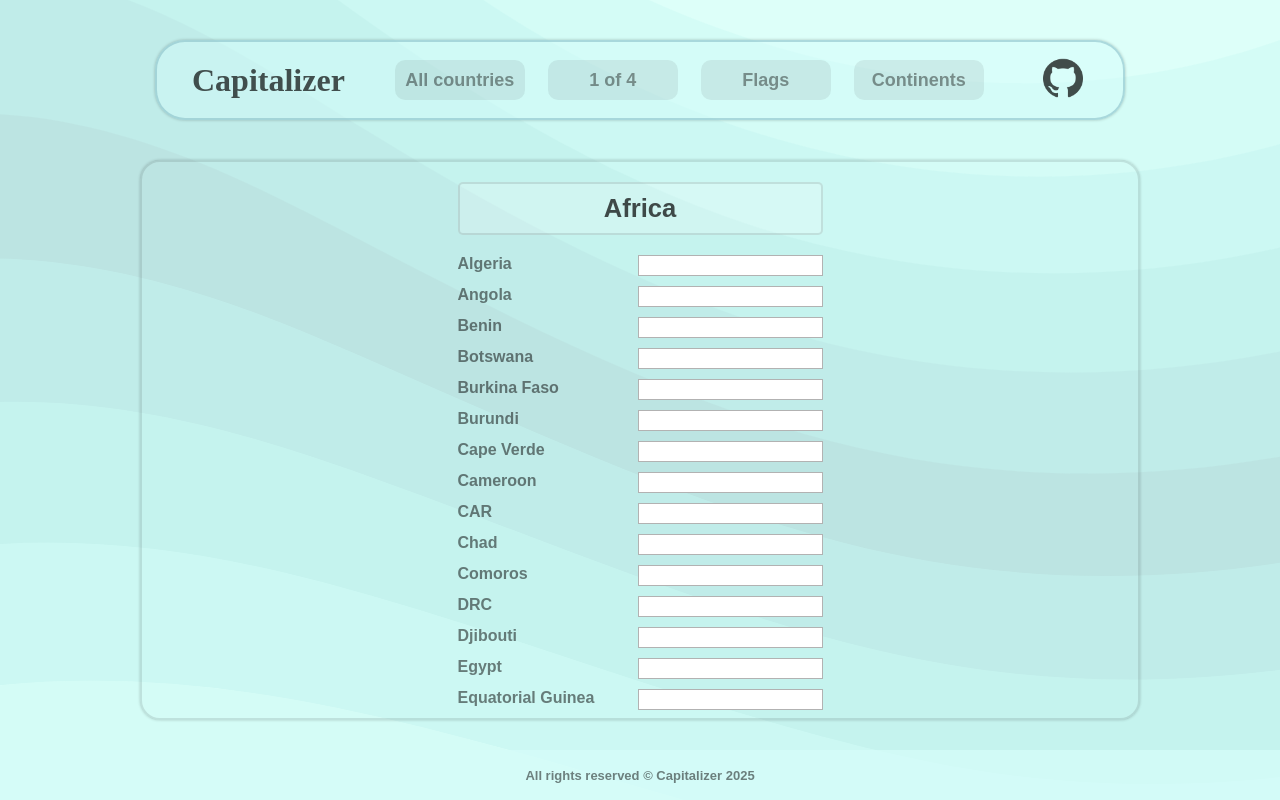
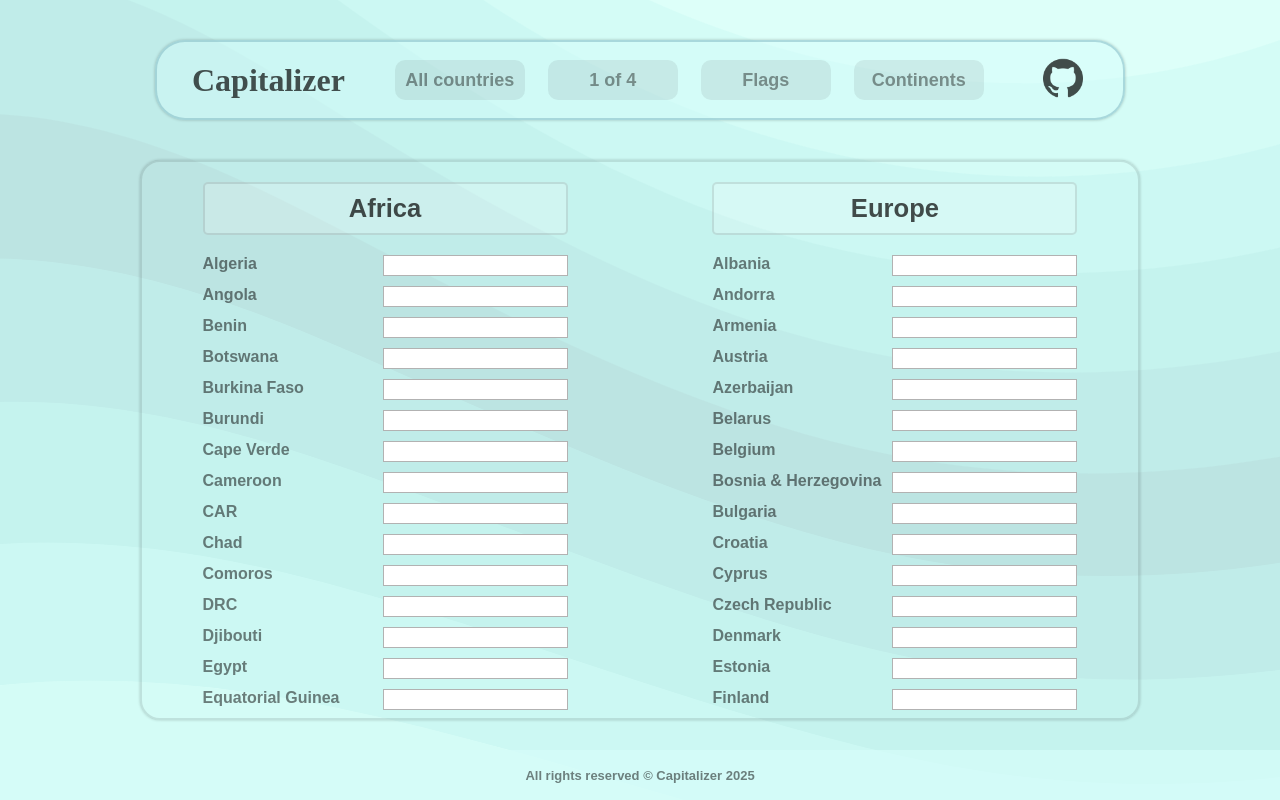
Before and after one commit to alecs007/Capitalizer, a React (Vite) app: page /all-countries in a window 1280 px wide. Built offline with nearby package versions, Linux system fonts and the light colour scheme; a web font is replaced by a local one.

Commit message:
Update AllCountries.css

```diff
--- a/src/pages/all_countries/AllCountries.css
+++ b/src/pages/all_countries/AllCountries.css
@@ -2,7 +2,7 @@
   width: 70vw;
   height: 70vh;
   min-width: 1000px;
-  padding: 20px 70px;
+  padding: 20px 50px;
   display: flex;
   justify-content: center;
   display: flex;
```
